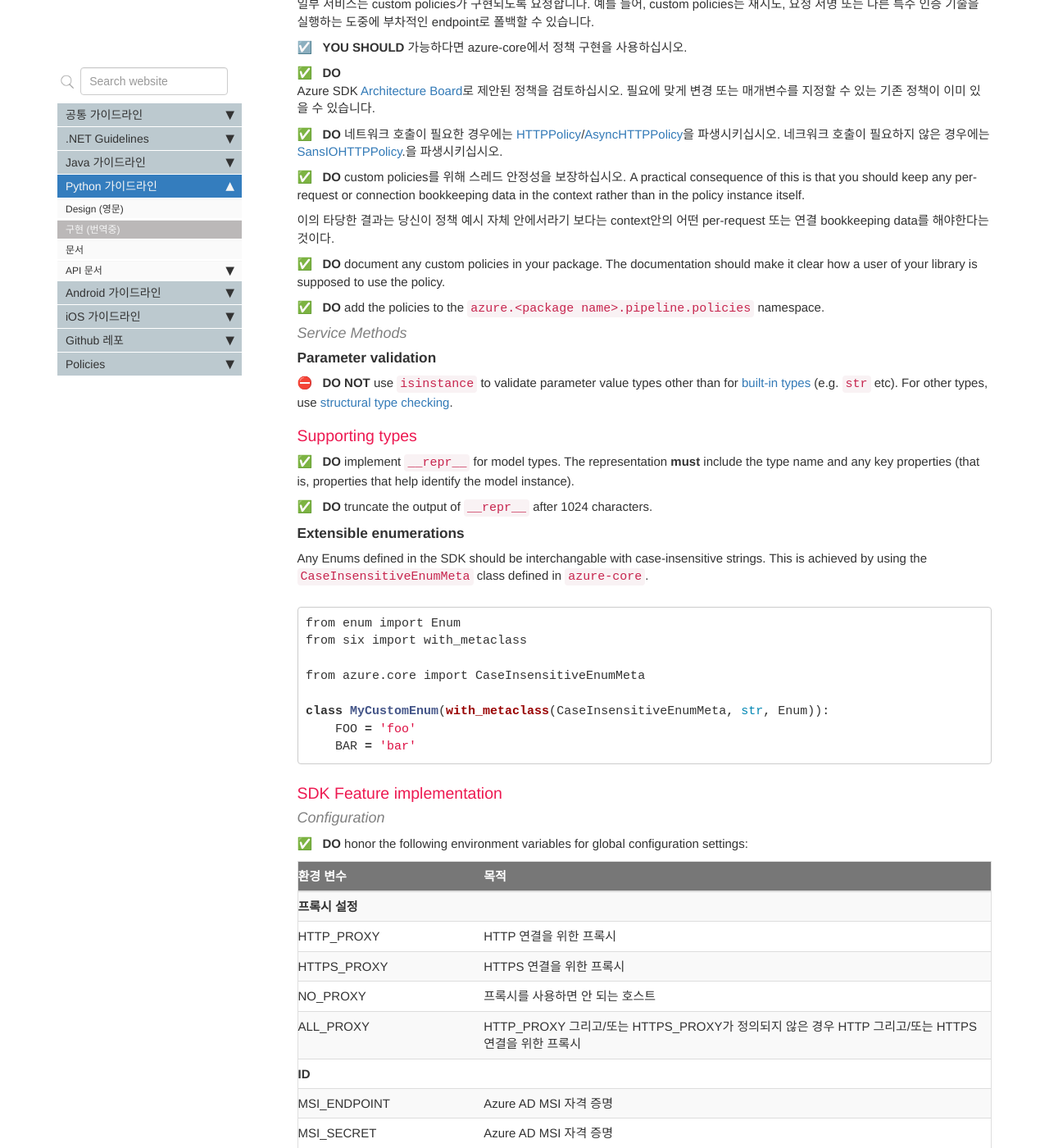
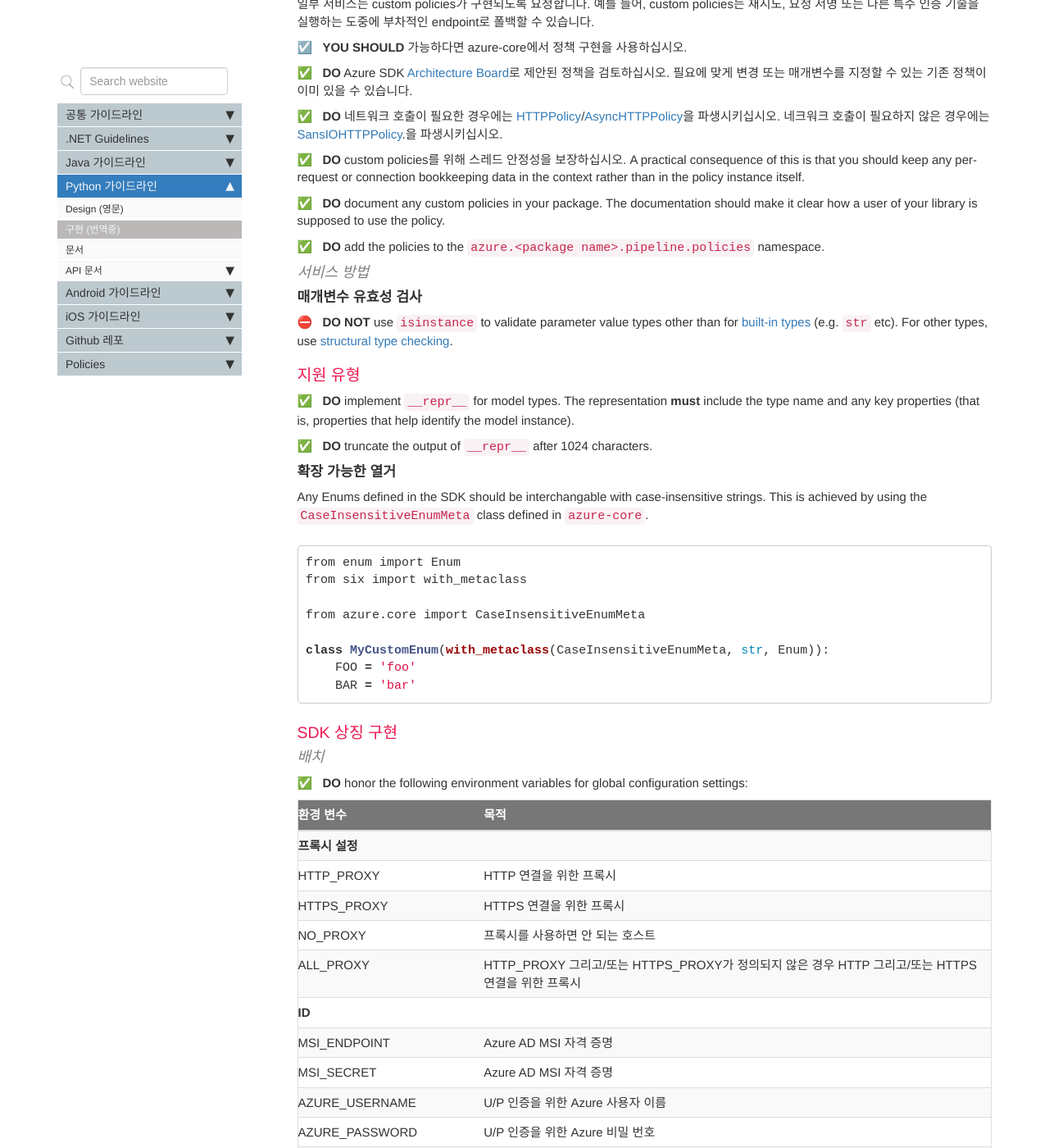
Before and after one commit to Azure/azure-sdk-korean, a Jekyll site: the page built from docs/python/implementation.md, in a window 1280 px wide and 1400 px high, scrolled down 2504 px. Shown: the whole window at 82% size. Built offline with Jekyll 4.4.1, drawn with Linux system fonts in a browser that asks for light colours; comment, search, counter and statistics services are not loaded; some of the changed text lies outside the part shown.

Commit message:
translation python implementation.md

````diff
--- a/docs/python/implementation.md
+++ b/docs/python/implementation.md
@@ -111,10 +111,8 @@ class ExampleClient(object):
 
 <!-- {% include requirement/MUST id="python-custom-policy-review" %} review the proposed policy with the Azure SDK [Architecture Board]. There may already be an existing policy that can be modified/parameterized to satisfy your need. -->
 
-{% include requirement/MUST id="python-custom-policy-review" %}
-Azure SDK [Architecture Board]로 제안된 정책을 검토하십시오.
+{% include requirement/MUST id="python-custom-policy-review" %} Azure SDK [Architecture Board]로 제안된 정책을 검토하십시오.
 필요에 맞게 변경 또는 매개변수를 지정할 수 있는 기존 정책이 이미 있을 수 있습니다.
-
 
 <!-- {% include requirement/MUST id="python-custom-policy-base-class" %} derive from [HTTPPolicy](https://azuresdkdocs.blob.core.windows.net/$web/python/azure-core/1.9.0/azure.core.pipeline.policies.html#azure.core.pipeline.policies.HTTPPolicy)/[AsyncHTTPPolicy](https://azuresdkdocs.blob.core.windows.net/$web/python/azure-core/1.9.0/azure.core.pipeline.policies.html#azure.core.pipeline.policies.AsyncHTTPPolicy) (if you need to make network calls) or [SansIOHTTPPolicy](https://azuresdkdocs.blob.core.windows.net/$web/python/azure-core/1.9.0/azure.core.pipeline.policies.html#azure.core.pipeline.policies.SansIOHTTPPolicy) (if you do not).
 {% include requirement/MUST id="python-custom-policy-thread-safe" %} ensure thread-safety for custom policies. A practical consequence of this is that you should keep any per-request or connection bookkeeping data in the context rather than in the policy instance itself.
@@ -126,29 +124,23 @@ Azure SDK [Architecture Board]로 제안된 정책을 검토하십시오.
 
 {% include requirement/MUST id="python-custom-policy-thread-safe" %} custom policies를 위해 스레드 안정성을 보장하십시오. A practical consequence of this is that you should keep any per-request or connection bookkeeping data in the context rather than in the policy instance itself.
 
-이의 타당한 결과는 당신이 정책 예시 자체 안에서라기 보다는
- context안의 어떤 per-request 또는 연결 bookkeeping data를 해야한다는 것이다.
-
-
-
-
 {% include requirement/MUST id="python-pipeline-document-policies" %} document any custom policies in your package. The documentation should make it clear how a user of your library is supposed to use the policy.
 
 {% include requirement/MUST id="python-pipeline-policy-namespace" %} add the policies to the `azure.<package name>.pipeline.policies` namespace.
 
-#### Service Methods
+#### 서비스 방법
 
-##### Parameter validation
+##### 매개변수 유효성 검사
 
 {% include requirement/MUSTNOT id="python-client-parameter-validation" %} use `isinstance` to validate parameter value types other than for [built-in types](https://docs.python.org/3/library/stdtypes.html) (e.g. `str` etc). For other types, use [structural type checking].
 
-### Supporting types
+### 지원 유형
 
 {% include requirement/MUST id="python-models-repr" %} implement `__repr__` for model types. The representation **must** include the type name and any key properties (that is, properties that help identify the model instance).
 
 {% include requirement/MUST id="python-models-repr-length" %} truncate the output of `__repr__` after 1024 characters.
 
-##### Extensible enumerations
+##### 확장 가능한 열거
 
 Any Enums defined in the SDK should be interchangable with case-insensitive strings. This is achieved by using the `CaseInsensitiveEnumMeta` class defined in `azure-core`.
 
@@ -163,15 +155,15 @@ class MyCustomEnum(with_metaclass(CaseInsensitiveEnumMeta, str, Enum)):
     BAR = 'bar'
 ```
 
-### SDK Feature implementation
+### SDK 상징 구현
 
-#### Configuration
+#### 배치
 
 {% include requirement/MUST id="python-envvars-global" %} honor the following environment variables for global configuration settings:
 
 {% include tables/environment_variables.md %}
 
-#### Logging
+#### 로깅
 
 {% include requirement/MUST id="python-logging-usage" %} use Pythons standard [logging module](https://docs.python.org/3/library/logging.html).
 
@@ -219,7 +211,7 @@ You can determine the logging level for a given logger by calling [`logging.Logg
 
 {% include requirement/MUST id="python-tracing-propagate" %} propagate tracing context on each outgoing service request.
 
-#### Telemetry
+#### 원격 추적(Telemetry)
 
 Client library usage telemetry is used by service teams (not consumers) to monitor what SDK language, client library version, and language/platform info a client is using to call into their service. Clients can prepend additional information indicating the name and version of the client application.
 
@@ -253,13 +245,14 @@ The content of the header is a semi-colon key=value list.  The following keys ha
 
 Any other keys that are used should be common across all client libraries for a specific service.  **DO NOT** include personally identifiable information (even encoded) in this header.  Services need to configure log gathering to capture the `X-MS-SDK-Telemetry` header in such a way that it can be queried through normal analytics systems.
 
-##### Considerations for clients not using the UserAgentPolicy from azure-core
+##### azure-core에서 UserAgentPolicy를 사용하지 않는 클라이언트에 대한 고려 사항
+
 
 {% include requirement/MUST id="python-azurecore-http-telemetry-appid" %} allow the consumer of the library to set the application ID by passing in an `application_id` parameter to the service client constructor.  This allows the consumer to obtain cross-service telemetry for their app.
 
 {% include requirement/MUST id="python-azurecore-http-telemetry-appid-length" %} enforce that the application ID is no more than 24 characters in length.  Shorter application IDs allows service teams to include diagnostic information in the "platform information" section of the user agent, while still allowing the consumer to obtain telemetry information for their own application.
 
-## Testing
+## 테스팅
 
 {% include requirement/MUST id="python-testing-pytest" %} use [pytest](https://docs.pytest.org/en/latest/) as the test framework.
 
````
Also changed, not shown: other parts of docs/python/implementation.md (+1 -1 lines).
